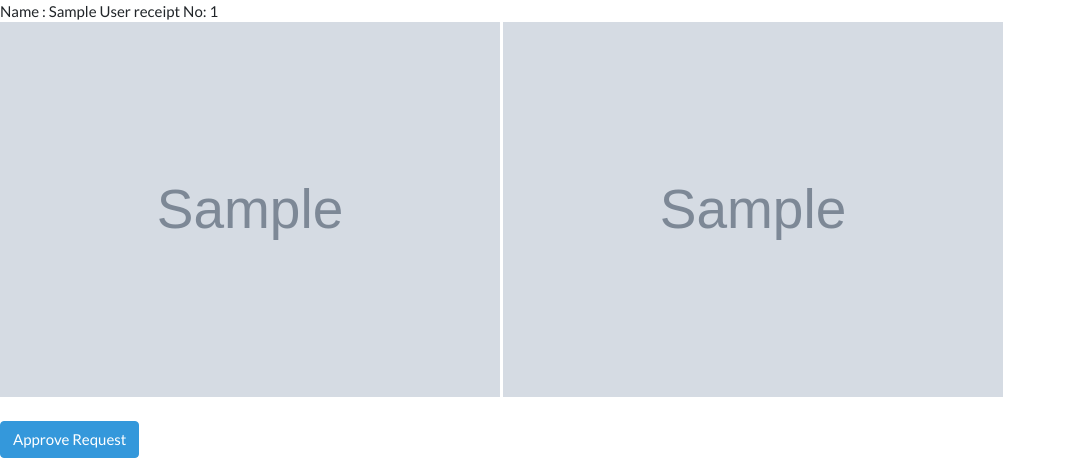
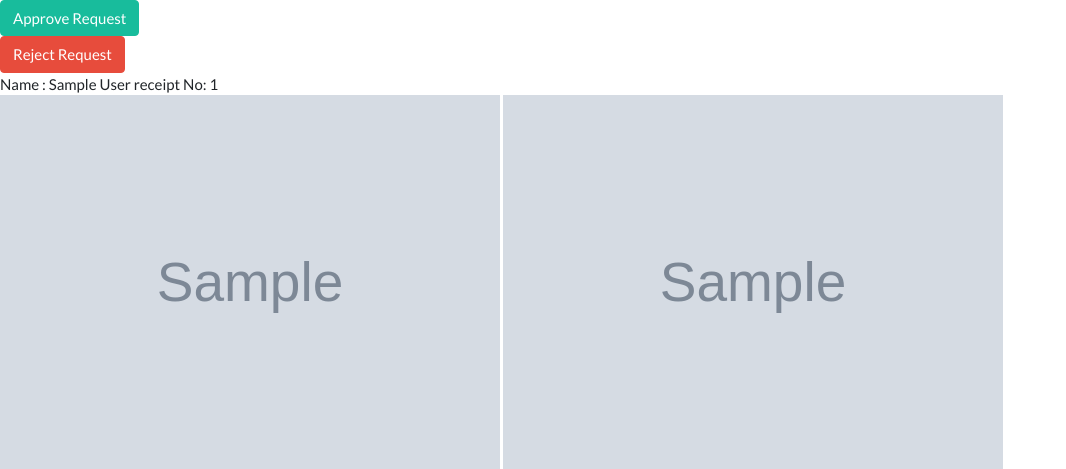
Before and after one commit to Geeek80/library_management_django, a Django app: page /view_request/1 in a window 1280 px wide. Shown: the part 71-540 px from the top of the page, without its empty margins (0-1066 px from the left). Run offline with Django 3.2, Linux system fonts and the light colour scheme; tables that the repository leaves empty hold one stand-in row (values such as "Sample post"); grey boxes marked "Sample" are stand-in pictures; parts of the project's set-up code (start-up, migrations or seed data) failed here and were passed over; some libraries are stand-ins or nearby versions.

Commit message:
request approve reject by librarian

```diff
--- a/django_app/views.py
+++ b/django_app/views.py
@@ -20,7 +20,7 @@ def add_emp(request):
                 form.save()
                 return redirect("/show")
             except:
-                pass
+                print(form.errors)
         else:
             print(form.errors)
     else:   # create a new form
@@ -97,7 +97,7 @@ def user_login(request, desig=None):
                     'captcha': capt
                 }
                 return render(request, pageload, context)
-
+            msg = None
             if password == insan.password:
                 success = True
             elif username+'_otp' in request.session:
@@ -181,6 +181,7 @@ def requestt(request):
 
             if newform.amount > 3000:
                 messages.info(request, 'amount of library fee can not be greater than 3000')
+                return redirect('/request')
             min_date = datetime.date.today() - datetime.timedelta(days=183)
             if newform.receipt_date > datetime.date.today() or min_date < newform.receipt_date:
                 messages.info(request, 'date cannot be greater than '+str(min_date)+' bro')
@@ -227,7 +228,8 @@ def upload_csv(request):
                 password=col[2]
             )
         return render(request, 'show_emp.html', {'empdata':students, 'error':'the data has been uploaded'})
-    return redirect('/show')
+    else:
+        return redirect('/show')
 
 def otp_login(request, desig):
     if desig == 'student':
@@ -284,11 +286,10 @@ def pending_request(request):
         pendings = None
     return render(request, "pending_request.html", {'pending_data':pendings})
 
-def view_request(request, id):
+def view_request(request, id, extra_context=None):
     request_data = transaction.objects.get(id = id)
     student_data = student.objects.get(enrollment = request_data.student_enrollment)
-    # print(request_data.fee_receipt_image)
-    return render(request, 'view_request.html', {'data':request_data, 'student':student_data})
+    return render(request, 'view_request.html', {'data':request_data, 'student':student_data, 'reason':extra_context})
 
 def clean(request):
     for key in list(request.session.keys()):
@@ -435,3 +436,32 @@ def set_pass(request, desig):
     logout(request, desig)
     redir = '/login/'+desig
     return redirect(redir)
+
+def image_view(request, id):
+    id,typ = id.split()
+    data = transaction.objects.get(id=id)
+    if typ == 'cheque':
+        string = data.cancelled_cheque_image.url
+    if typ == 'fee_receipt':
+        string = data.fee_receipt_image.url
+    return render(request, 'image_view.html', {'source':string})
+
+def decide(request, id):
+    id,decision = id.split()
+
+    if decision == 'request':
+        return view_request(request, id, True)
+
+    if decision == 'approved':
+        msg = 'request no '+id+' Documents verified, request '+decision+' and the mail has been sent to respective student'
+        messages.info(request, msg)
+    if decision == 'rejected':
+        reason = request.POST.get('reason', '')
+        print(request, reason)
+        msg = 'request no '+id+' is '+decision+' because, '+reason+' mail has been sent to respective student'
+        messages.error(request, msg)
+
+    data = transaction.objects.get(id=id)
+    data.status = decision
+    data.save()
+    return redirect('/pending_request')
--- a/django_project/urls.py
+++ b/django_project/urls.py
@@ -41,5 +41,7 @@ urlpatterns = [
     path('change_password/<str:desig>', change_pass),
     path('set_pass/<str:desig>', set_pass),
     path('getotp/<str:desig>', get_otp),
+    path('image_view/<str:id>', image_view),
+    path('decide/<str:id>', decide),
     path('clean', clean),
 ] + static(settings.MEDIA_URL, document_root=settings.MEDIA_ROOT)
--- a/template/change_password.html
+++ b/template/change_password.html
@@ -5,7 +5,7 @@
 {% block content %}
 <div class="container-fluid vertical-center-row">
         <div class="container mt-4">
-            <h3 class="text-center">Set New Password</h3>
+            <h3 class="text-center">Change Password</h3>
              <hr>
             <div class="row">
 
--- a/template/view_request.html
+++ b/template/view_request.html
@@ -5,6 +5,23 @@
 {% endblock %}
 
 {% block content %}
+    <div class="containter">
+            <a href="/decide/{{ data.id }} approved"><button type="button" class="btn btn-success">Approve Request</button></a>
+            <form {% if reason %} method="POST" {% endif %}" action="/decide/{{ data.id }} rejected">
+            {% csrf_token %}
+            {% if reason %}
+            <div class="form-group has-danger">
+                <label class="form-control-label" for="inputDanger1">Reason :</label>
+                <input type="text" name="reason" placeholder="reason to reject request" class="form-control is-invalid" required>
+                <div class="invalid-feedback">why did you reject this request?</div>
+            {% endif %}
+
+            {% if not reason %}
+            <a href="/decide/{{ data.id }} request">
+            {% endif %}
+                <button type=" {% if reason %} submit {% else %} button {% endif %}" class="btn btn-danger">Reject Request</button>
+            {% if not reason %} </a>{% endif %}
+            </form>
         <table>
             <tr>
                 Name : {{ student.name }}
@@ -14,11 +31,11 @@
                 receipt No: {{ data.id }}
             </tr>
         </table>
-    <div class="containter">
+
         {% if data.fee_receipt_image != '' %}
-            <img src="{{ data.fee_receipt_image.url }}" class="img-fluid " width="500" alt="Receipt Image">
+        <a href="/image_view/{{ data.id }} fee_receipt"><img src="{{ data.fee_receipt_image.url }}" class="img-fluid " width="500" alt="Receipt Image">
         {% endif %}
-        <img src="{{ data.cancelled_cheque_image.url }}" class="img-fluid " width="500" alt="Cancelled cheque Image">
+        <a href="/image_view/{{ data.id }} cheque"><img src="{{ data.cancelled_cheque_image.url }}" class="img-fluid" width="500" alt="Cancelled cheque Image"></a>
     </div>
     <form action="/approve_request/{{data.id}}" class="mt-4">
         <button type="submit" class="btn btn-info">Approve Request</button>
```
Also changed, not shown: FOR HP.TXT (deleted, +0 -25 lines), template/image_view.html (added, +7 -0 lines), template/pending_request.html (+19 -0 lines), media/images/IMG_3907.JPG (added), media/images/IMG_3907_1nrpbQE.JPG (added), media/images/IMG_3907_7oB6v97.JPG (added), media/images/IMG_3907_LF8jAql.JPG (added), media/images/IMG_3907_U4hxKys.JPG (added), media/images/Screenshot_2019-07-14_at_17.44.16.png (deleted), media/images/Screenshot_2019-07-14_at_17.44.16_4rIosmG.png (deleted), media/images/Screenshot_2019-07-14_at_17.44.16_sJLayMh.png (deleted), 1 other file. Lines whose indentation alone changed are shown as unchanged.
